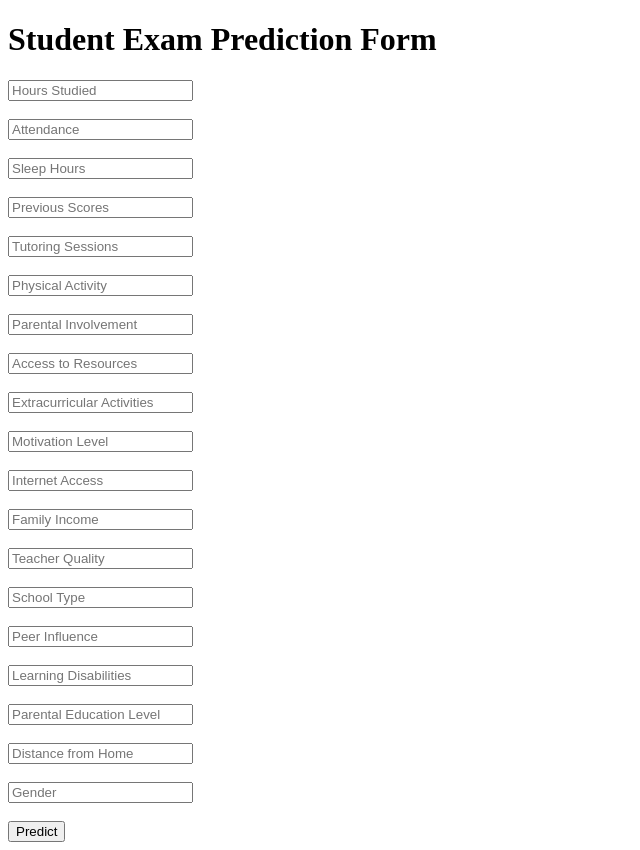
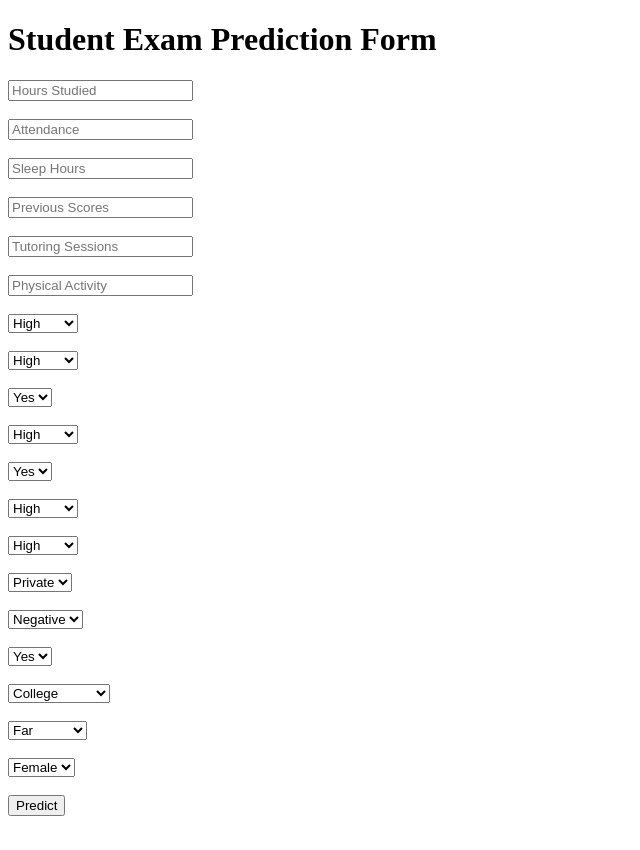
Before and after one commit to anikhere/mega_aws_mlops_project, a FastAPI app: page / in a window 1280 px wide. Shown: the whole page, without its empty margins (0-640 px from the left). After the commit the page ends 816 px from the top, so only its background shows below. Run offline with FastAPI, Linux system fonts and the light colour scheme.

Commit message:
changed the html

```diff
--- a/templates/index.html
+++ b/templates/index.html
@@ -10,95 +10,112 @@
     <h1>Student Exam Prediction Form</h1>
 
         <!-- Numerical Inputs -->
-
         <input type="number" name="Hours_Studied" placeholder="Hours Studied"><br><br>
-
         <input type="number" name="Attendance" placeholder="Attendance"><br><br>
-
         <input type="number" name="Sleep_Hours" placeholder="Sleep Hours"><br><br>
-
         <input type="number" name="Previous_Scores" placeholder="Previous Scores"><br><br>
-
         <input type="number" name="Tutoring_Sessions" placeholder="Tutoring Sessions"><br><br>
-
         <input type="number" name="Physical_Activity" placeholder="Physical Activity"><br><br>
 
+        <!-- Categorical Inputs -->
+        <select name="Parental_Involvement">
+            <option value="High">High</option>
+            <option value="Low">Low</option>
+            <option value="Medium">Medium</option>
+        </select><br><br>
 
-        <!-- Categorical Inputs -->
+        <select name="Access_to_Resources">
+            <option value="High">High</option>
+            <option value="Low">Low</option>
+            <option value="Medium">Medium</option>
+        </select><br><br>
 
-        <input type="text" name="Parental_Involvement" placeholder="Parental Involvement"><br><br>
+        <select name="Extracurricular_Activities">
+            <option value="Yes">Yes</option>
+            <option value="No">No</option>
+        </select><br><br>
 
-        <input type="text" name="Access_to_Resources" placeholder="Access to Resources"><br><br>
+        <select name="Motivation_Level">
+            <option value="High">High</option>
+            <option value="Low">Low</option>
+            <option value="Medium">Medium</option>
+        </select><br><br>
 
-        <input type="text" name="Extracurricular_Activities" placeholder="Extracurricular Activities"><br><br>
+        <select name="Internet_Access">
+            <option value="Yes">Yes</option>
+            <option value="No">No</option>
+        </select><br><br>
 
-        <input type="text" name="Motivation_Level" placeholder="Motivation Level"><br><br>
+        <select name="Family_Income">
+            <option value="High">High</option>
+            <option value="Low">Low</option>
+            <option value="Medium">Medium</option>
+        </select><br><br>
 
-        <input type="text" name="Internet_Access" placeholder="Internet Access"><br><br>
+        <select name="Teacher_Quality">
+            <option value="High">High</option>
+            <option value="Low">Low</option>
+            <option value="Medium">Medium</option>
+        </select><br><br>
 
-        <input type="text" name="Family_Income" placeholder="Family Income"><br><br>
+        <select name="School_Type">
+            <option value="Private">Private</option>
+            <option value="Public">Public</option>
+        </select><br><br>
 
-        <input type="text" name="Teacher_Quality" placeholder="Teacher Quality"><br><br>
+        <select name="Peer_Influence">
+            <option value="Negative">Negative</option>
+            <option value="Neutral">Neutral</option>
+            <option value="Positive">Positive</option>
+        </select><br><br>
 
-        <input type="text" name="School_Type" placeholder="School Type"><br><br>
+        <select name="Learning_Disabilities">
+            <option value="Yes">Yes</option>
+            <option value="No">No</option>
+        </select><br><br>
 
-        <input type="text" name="Peer_Influence" placeholder="Peer Influence"><br><br>
+        <select name="Parental_Education_Level">
+            <option value="College">College</option>
+            <option value="High School">High School</option>
+            <option value="Postgraduate">Postgraduate</option>
+        </select><br><br>
 
-        <input type="text" name="Learning_Disabilities" placeholder="Learning Disabilities"><br><br>
+        <select name="Distance_from_Home">
+            <option value="Far">Far</option>
+            <option value="Moderate">Moderate</option>
+            <option value="Near">Near</option>
+        </select><br><br>
 
-        <input type="text" name="Parental_Education_Level" placeholder="Parental Education Level"><br><br>
-
-        <input type="text" name="Distance_from_Home" placeholder="Distance from Home"><br><br>
-
-        <input type="text" name="Gender" placeholder="Gender"><br><br>
-
+        <select name="Gender">
+            <option value="Female">Female</option>
+            <option value="Male">Male</option>
+        </select><br><br>
 
         <button id="submitBtn">Predict</button>
 
+    <div id="result"></div>
 
-
-    </form>
     <script>
     document.getElementById('submitBtn').addEventListener('click', async () => {
        const data = {
-
         Hours_Studied: parseInt(document.getElementsByName('Hours_Studied')[0].value),
-
         Attendance: parseInt(document.getElementsByName('Attendance')[0].value),
-
         Sleep_Hours: parseInt(document.getElementsByName('Sleep_Hours')[0].value),
-
         Previous_Scores: parseInt(document.getElementsByName('Previous_Scores')[0].value),
-
         Tutoring_Sessions: parseInt(document.getElementsByName('Tutoring_Sessions')[0].value),
-
         Physical_Activity: parseInt(document.getElementsByName('Physical_Activity')[0].value),
-
-
         Parental_Involvement: document.getElementsByName('Parental_Involvement')[0].value,
-
         Access_to_Resources: document.getElementsByName('Access_to_Resources')[0].value,
-
         Extracurricular_Activities: document.getElementsByName('Extracurricular_Activities')[0].value,
-
         Motivation_Level: document.getElementsByName('Motivation_Level')[0].value,
-
         Internet_Access: document.getElementsByName('Internet_Access')[0].value,
-
         Family_Income: document.getElementsByName('Family_Income')[0].value,
-
         Teacher_Quality: document.getElementsByName('Teacher_Quality')[0].value,
-
         School_Type: document.getElementsByName('School_Type')[0].value,
-
         Peer_Influence: document.getElementsByName('Peer_Influence')[0].value,
-
         Learning_Disabilities: document.getElementsByName('Learning_Disabilities')[0].value,
-
         Parental_Education_Level: document.getElementsByName('Parental_Education_Level')[0].value,
-
         Distance_from_Home: document.getElementsByName('Distance_from_Home')[0].value,
-
         Gender: document.getElementsByName('Gender')[0].value
         }
 
@@ -109,6 +126,7 @@
         })
 
         const result = await response.json()
+        document.getElementById('result').innerHTML = '<h2>Predicted Score: ' + result.prediction + '</h2>'
         console.log(result)
     })
     </script>
```
Lines whose indentation alone changed are shown as unchanged.
